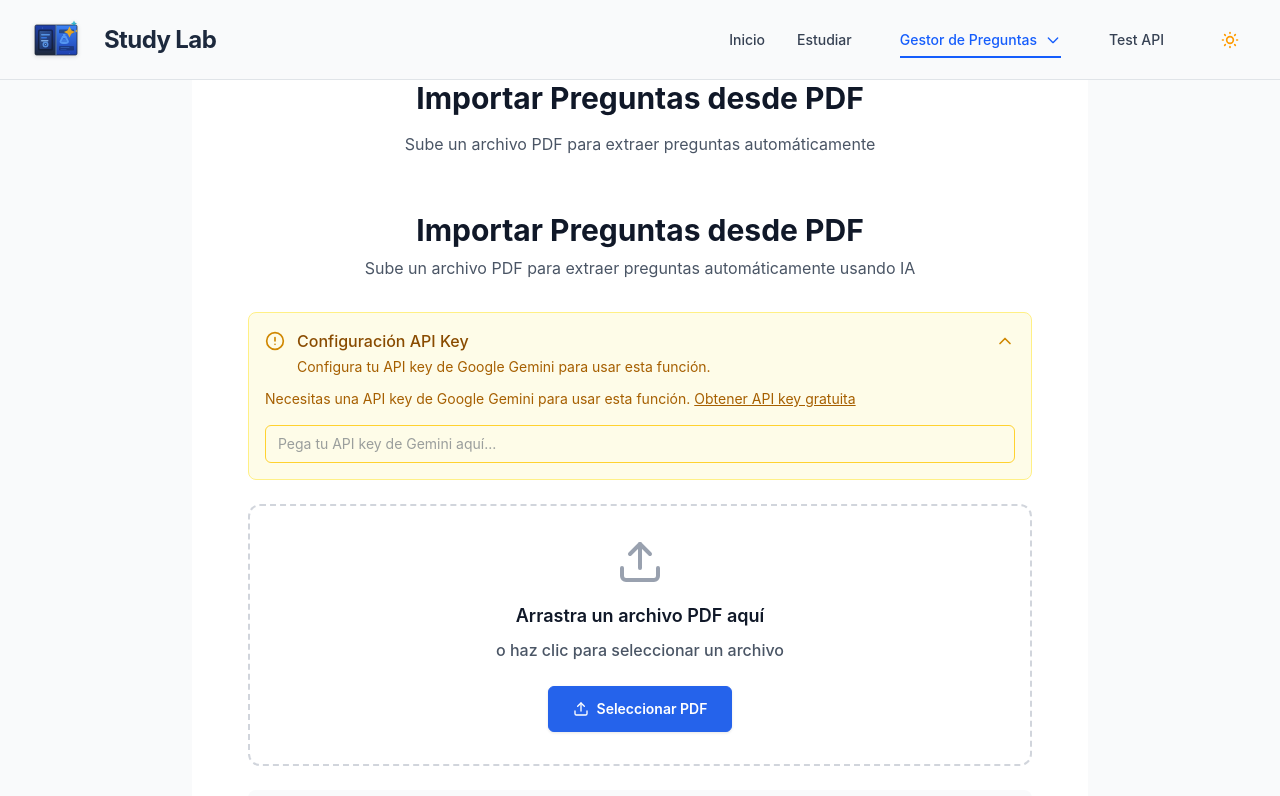
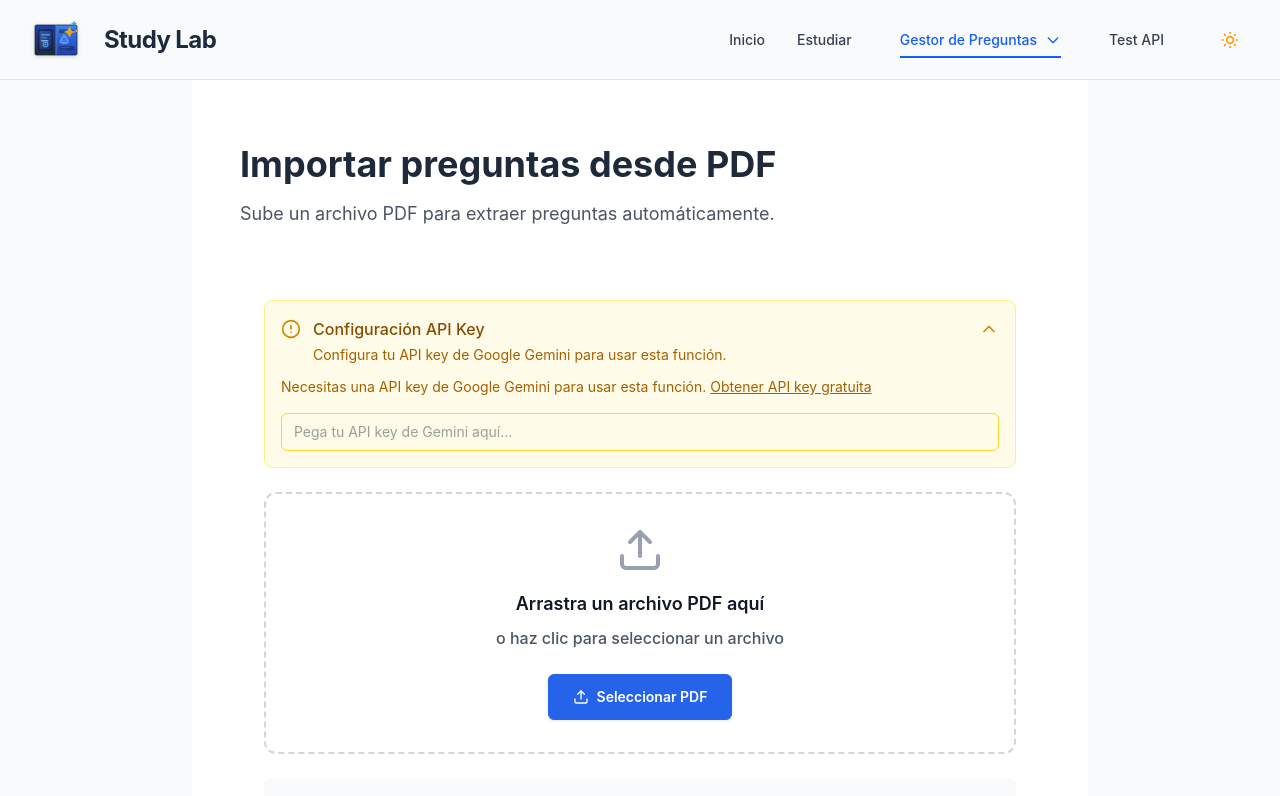
Before and after one commit to crisbenamck/study-lab, a React (Vite) app: page /import in a window 1280 px wide. Shown: the top 796 px of the page. Built offline with nearby package versions, Linux system fonts and the light colour scheme.

Commit message:
refactor(import): unify header and layout with study page
- Remove duplicate header from PDFImport component
- Use PageHeader in ImportPDFPage for consistency
- Apply same padding and margin as StudyPage for unified UI

Archivos afectados: ImportPDFPage.tsx, PDFImport.tsx

```diff
--- a/src/components/PDFImport.tsx
+++ b/src/components/PDFImport.tsx
@@ -573,11 +573,6 @@ const PDFImport: React.FC<PDFImportProps> = ({
     );
   }, [selectedFile, geminiApiKey, totalPages, handleStartProcessing, nextQuestionNumber, onImportQuestions, showAlert, showConfirm]);  return (
     <div className="max-w-4xl mx-auto p-6">
-      <div className="text-center mb-8">
-        <h1 className="text-3xl font-bold text-gray-900 mb-2">Importar Preguntas desde PDF</h1>
-        <p className="text-gray-600">Sube un archivo PDF para extraer preguntas automáticamente usando IA</p>
-      </div>
-
       {/* Configuración API */}
       <ApiKeyConfigSection
         geminiApiKey={geminiApiKey}
--- a/src/pages/ImportPDFPage.tsx
+++ b/src/pages/ImportPDFPage.tsx
@@ -1,5 +1,6 @@
 import React from 'react';
 import PDFImport from '../components/PDFImport';
+import PageHeader from '../components/common/PageHeader';
 import type { Question } from '../types/Question';
 import type { AppState } from '../types/AppState';
 
@@ -19,16 +20,12 @@ const ImportPDFPage: React.FC<ImportPDFPageProps> = ({
   showConfirm
 }) => {
   return (
-    <div className="container space-y-6">
-      <div className="text-center mb-8">
-        <h1 className="text-3xl font-bold text-gray-900 mb-4">
-          Importar Preguntas desde PDF
-        </h1>
-        <p className="text-gray-600">
-          Sube un archivo PDF para extraer preguntas automáticamente
-        </p>
-      </div>
-
+    <div className="py-16">
+      <div className="max-w-4xl mx-auto px-4">
+        <PageHeader
+          title="Importar preguntas desde PDF"
+          description="Sube un archivo PDF para extraer preguntas automáticamente."
+        />
         <PDFImport
           onImportQuestions={onImportQuestions}
           appState={appState}
@@ -37,6 +34,7 @@ const ImportPDFPage: React.FC<ImportPDFPageProps> = ({
           showConfirm={showConfirm}
         />
       </div>
+    </div>
   );
 };
 
```
Lines whose indentation alone changed are shown as unchanged.
